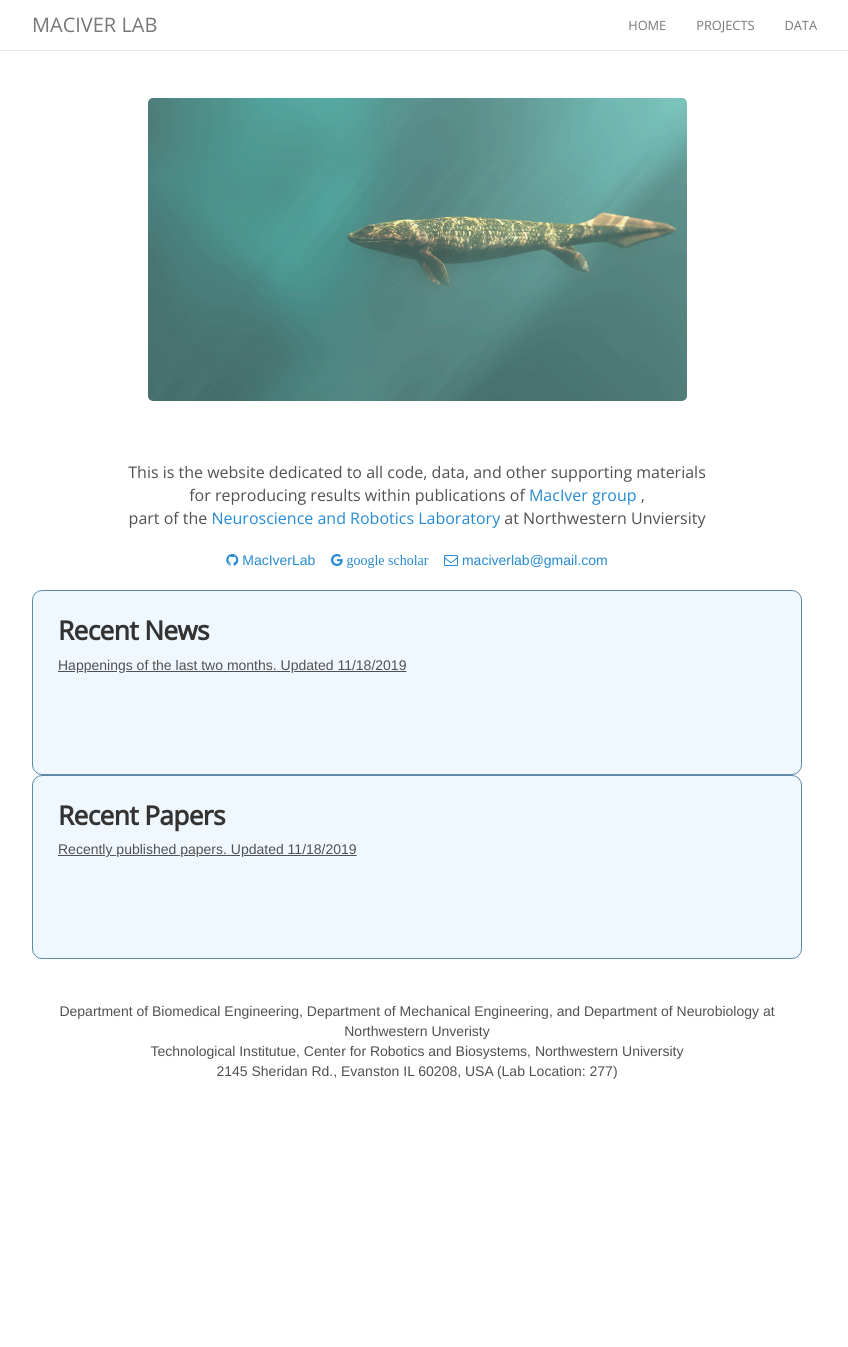
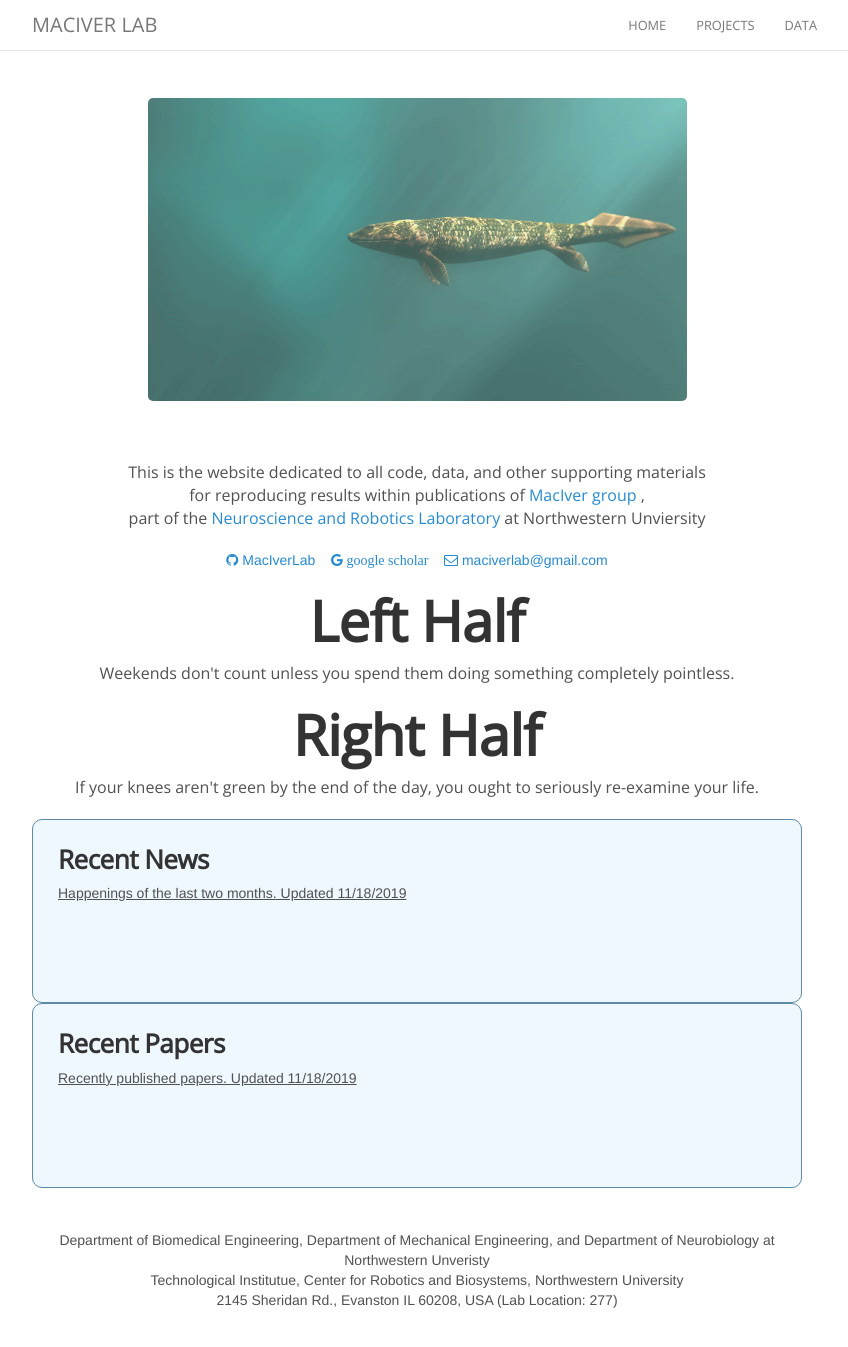
Before and after one commit to maciverlab/maciverlab.github.io, a Jekyll site: the page built from index.html, in a window 1280 px wide and 1352 px high. Shown: the top 1347 px of the window, without its empty margins (223-1071 px from the left). Built offline with Jekyll 4.4.1, drawn with Linux system fonts in a browser that asks for light colours; nearby versions of some CDN libraries; comment, search, counter and statistics services are not loaded.

Commit message:
Update index.html

```diff
--- a/index.html
+++ b/index.html
@@ -15,6 +15,19 @@ layout: default
       <a href="mailto:maciverlab@gmail.com"><i class="fa fa-envelope-o"></i> maciverlab@gmail.com</a>
       </a>
       </p>
+
+    <div class="left-half">
+    <article>
+      <h1>Left Half</h1>
+      <p>Weekends don't count unless you spend them doing something completely pointless.</p>
+    </article>
+    </div>
+    <div class="right-half">
+    <article>
+      <h1>Right Half</h1>
+      <p>If your knees aren't green by the end of the day, you ought to seriously re-examine your life.</p>
+    </article>
+    </div>
 
     <div class="w3-container" style="   background: #f0f8ff; padding: 25px; border-radius:10px; border: 1px solid #5d8aa8">
         <div style="text-align:left">
```
